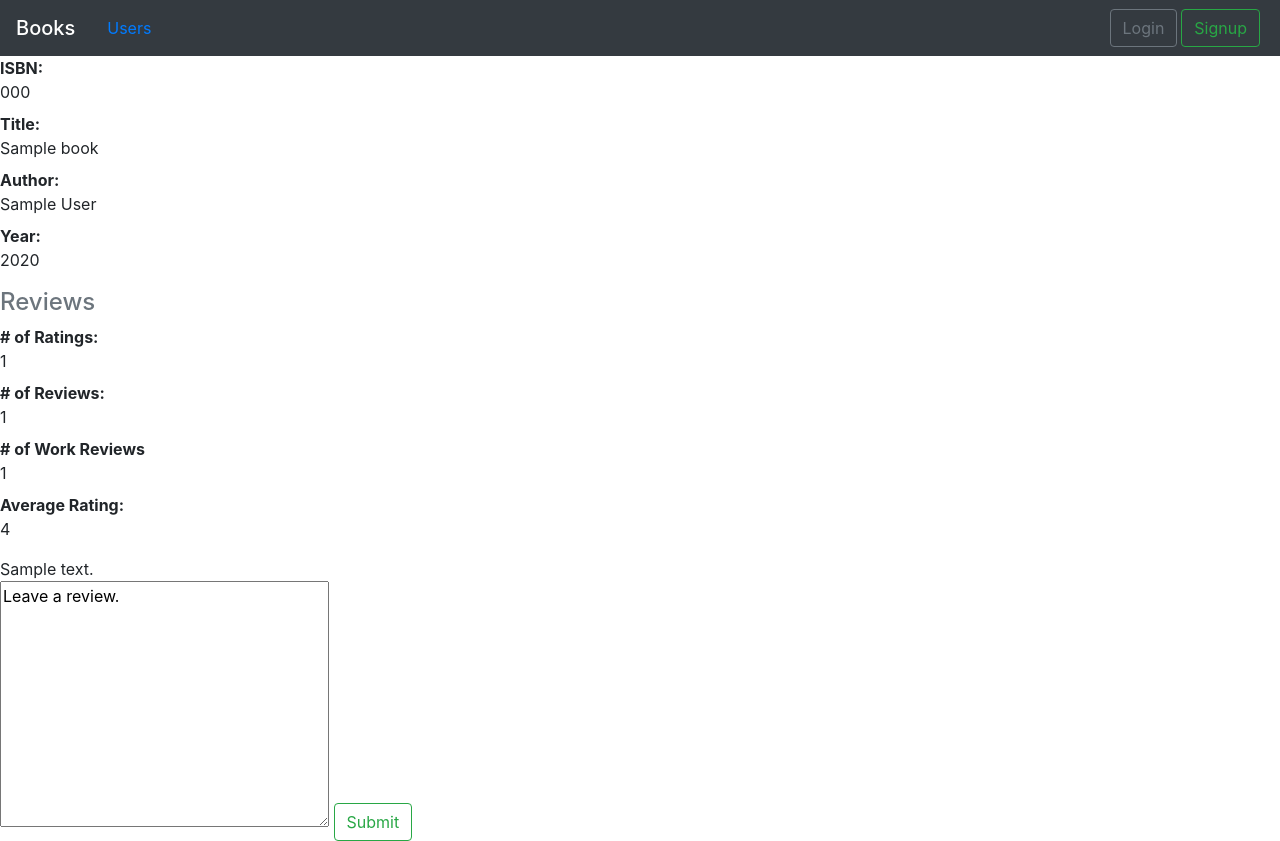
After one commit to brian-wynne/project1, a Flask app: template templates/book.html in a window 1280 px wide. The commit adds this page. Run offline with Flask 2, Linux system fonts and the light colour scheme; the template is opened without the code that fills it: most values are stand-ins (such as "Sample title", 1, 10 or a date in 2020); some libraries are stand-ins or nearby versions.

Commit message:
Added book searching and WiP Reviews

```diff
--- a/application.py
+++ b/application.py
@@ -1,41 +1,187 @@
 import os
-
-from flask import Flask, session, render_template
+import requests
+import json
+from flask import Flask, session, render_template, request, redirect, abort
 from flask_session import Session
 from sqlalchemy import create_engine
 from sqlalchemy.orm import scoped_session, sessionmaker
 
 app = Flask(__name__)
-
-# Check for environment variable
-if not os.getenv("DATABASE_URL"):
-    raise RuntimeError("DATABASE_URL is not set")
-
-# Configure session to use filesystem
 app.config["SESSION_PERMANENT"] = False
-# app.config["SESSION_TYPE"] = "filesystem"
+app.config['SESSION_TYPE'] = 'filesystem'
+app.config['SECRET_KEY'] = 'super secret key'
+app.secret_key = 'another super secret key!'
 Session(app)
 
 # Set up database
-engine = create_engine(os.getenv("DATABASE_URL"))
+engine = create_engine('postgresql://books:book@localhost:5432/project1')
 db = scoped_session(sessionmaker(bind=engine))
 
 
 @app.route("/")
 def index():
-    return render_template('index.html')
+    user = session.get('user')
+    if user is None:
+        return render_template('index.html')
+    else:
+        return render_template('index.html', user=user)
 
 
-@app.route("/login")
+@app.route("/login", methods=["GET", "POST"])
 def login():
+    session['user'] = None  # Force logout, the buttons should not be available if logged in
+    if request.method == 'POST':
+        name = request.form.get('inputUsername')
+        pswd = request.form.get('inputPassword')
+
+        results = db.execute(f"SELECT username, passwrd FROM users WHERE username='{name}' AND passwrd='{pswd}'")
+        row = results.fetchone()
+
+        if row is not None:     # Username found, password was correct
+            session['user'] = name
+            return redirect('/')
+        else:
+            return render_template('login.html', invalid_login=True)
+
     return render_template('login.html')
 
 
-@app.route("/signup")
+# TODO: Add sha256 hash
+@app.route("/signup", methods=["GET", "POST"])
 def signup():
-    return "Sign-up"
+    session['user'] = None  # Force logout, the buttons should not be available if logged in
+    if request.method == "POST":
+        name = request.form.get("inputUsername")
+        pswd = request.form.get("inputPassword")
+        pswd_c = request.form.get("inputConfirmPassword")
+
+        if pswd == pswd_c:
+            results = db.execute(f"SELECT username FROM users WHERE username='{name}'")
+            row = results.fetchone()
+
+            if row is not None:     # If username already exists
+                return render_template('signup.html', error_message="Username is invalid or already exists")
+            else:       # If the username does not exist we want to create the new user
+                db.execute(f"INSERT INTO users (username, passwrd) VALUES ('{name}', '{pswd}')")
+                db.commit()
+                session["user"] = name
+                return redirect('/')
+        else:
+            return render_template('signup.html', error_message="Passwords do not match")
+
+    return render_template('signup.html')
 
 
-@app.route("/login-failed")
-def login_failed():
-    return "Login failed"
+@app.route("/search", methods=["POST"])
+def search():
+    user = session.get('user')
+    if user is None or not user:
+        return render_template('index.html')
+
+    if request.method == "POST":
+        srch = request.form.get('inputSearch')
+        srch = remove_illegal_characters(srch)
+
+        if len(srch) == 4 and srch.isdigit() and 1000 <= int(srch) <= 9999:
+            results = db.execute(f"SELECT isbn, title, author, year FROM books WHERE year='{srch}' ORDER BY title, year")
+        else:
+            results = db.execute(f"""SELECT isbn, title, author, year FROM books WHERE
+                LOWER(isbn) LIKE '{srch.lower()}%' OR LOWER(title) LIKE '{srch.lower()}%' OR LOWER(author) LIKE '{srch.lower()}%' ORDER BY title, year""")
+
+        rows = results.fetchall()
+
+        if len(rows) > 1:   # Many results
+            return render_template('search.html', user=user, data=rows)
+        elif len(rows) == 1:   # One result, redirect to page
+            isbn = str(rows[0][0])
+            return redirect('/book/' + isbn)
+        else:    # No results
+            return render_template('search.html', user=user, data=None)
+
+    return render_template('index.html', user=user)
+
+
+@app.route('/book/<isbn>', methods=['GET', 'POST'])
+def book(isbn):
+    if request.method == 'GET':
+        user = session.get('user')
+        if user is None or not user:
+            return render_template('index.html')
+
+        req = requests.get("https://www.goodreads.com/book/review_counts.json", params={"key": "lug01wUST50dXrnx9lAew", "isbns": str(isbn)})
+        results = db.execute(f"SELECT title, author, year FROM books WHERE isbn='{isbn}' LIMIT 1")
+        rows = results.fetchall()
+
+        data = {
+            'isbn': isbn,
+            'title': rows[0][0],
+            'author': rows[0][1],
+            'year': rows[0][2]
+        }
+
+        results = db.execute(f"SELECT u.username, r.rating, r.text FROM reviews as r, users as u WHERE r.isbn='{isbn}' AND u.id=r.userid")
+        rows = results.fetchall()
+        return render_template('book.html', user=user, book=data, api=json.loads(req.text), reviews=rows)
+    else:
+        return submit_review(isbn)
+
+
+def submit_review(isbn):
+    user = session.get('user')
+    if user is None or not user:
+        abort(404)
+        return
+
+    review = request.form.get("inputReview")
+    rating = request.form.get("inputRating")
+    if int(rating) > 5:
+        rating = 5
+    elif int(rating) < 0:
+        rating = 0
+
+    db.execute(f"INSERT INTO reviews(userid, text, rating, isbn) VALUES((SELECT id FROM users WHERE username='{user}'), '{review}', '{rating}', '{isbn}')")
+    db.commit()
+
+    return redirect('/book/' + isbn)
+
+
+@app.route('/api/<isbn>', methods=['GET'])
+def api(isbn):
+    results = db.execute(f"SELECT title, author, year FROM books WHERE isbn='{isbn}'")
+    rows = results.fetchall()
+
+    if not rows:
+        abort(404)
+
+    data = {
+        'isbn': isbn,
+        'title': rows[0][0],
+        'author': rows[0][1],
+        'year': rows[0][2]
+    }
+
+    return json.dumps(data)
+
+
+@app.errorhandler(404)
+def page_not_found(e):
+    return render_template('404.html'), 404
+
+
+def remove_illegal_characters(string):
+    illegals = [';', '(', ')', '+', '=', '-', '{', '}']
+    for illegal in illegals:
+        string = string.replace(illegal, '')
+
+    return string
+
+
+@app.route("/logout")
+def logout():
+    session['user'] = None
+    return redirect('/')
+
+
+if __name__ == '__main__':
+    app.debug = True
+    app.run()
--- a/templates/base_layout.html
+++ b/templates/base_layout.html
@@ -11,8 +11,13 @@
             <a class="navbar-brand mb-0 h1" href="/">Books</a>
 
             <a class="nav-link active mr-auto" href="#">Users</a>
-            <a class="btn btn-outline-secondary mr-1" type="button" href="/login">Login</a>
-            <a class="btn btn-outline-success mr-1" type="button" href="/signup">Signup</a>
+            {% if not user %}
+                <a class="btn btn-outline-secondary mr-1" type="button" href="/login">Login</a>
+                <a class="btn btn-outline-success mr-1" type="button" href="/signup">Signup</a>
+            {% else %}
+                <span class="text-muted" style="margin: 10px;">[Logged in as {{ user }}]</span>
+                <a class="btn btn-outline-secondary mr-1" type="button" href="/logout">Logout</a>
+            {% endif %}
 
         </nav>
         <div class="block-content">
--- /dev/null
+++ b/templates/book.html
@@ -0,0 +1,47 @@
+{% extends 'base_layout.html' %}
+
+{% block title %}Book{% endblock %}
+
+{% block content %}
+    <div>
+    {% if book %}
+        <dl>
+            <dt>ISBN:</dt>
+            <dd>{{ book.isbn }}</dd>
+            <dt>Title:</dt>
+            <dd>{{ book.title }}</dd>
+            <dt>Author:</dt>
+            <dd>{{ book.author }}</dd>
+            <dt>Year:</dt>
+            <dd>{{ book.year }}</dd>
+        </dl>
+        <div>
+            <h4 class="text-muted">Reviews</h4>
+            {% if api %}
+                <dl>
+                    <dt># of Ratings:</dt>
+                    <dd>{{ api.books[0].ratings_count }}</dd>
+                    <dt># of Reviews:</dt>
+                    <dd>{{ api.books[0].reviews_count }}</dd>
+                    <dt># of Work Reviews</dt>
+                    <dd>{{ api.books[0].work_reviews_count }}</dd>
+                    <dt>Average Rating:</dt>
+                    <dd>{{ api.books[0].average_rating }}</dd>
+                </dl>
+            {% endif %}
+            {% if reviews %}
+            <div>
+                {{ reviews }}
+            </div>
+            {% endif %}
+        </div>
+        <div>
+            <form action="/book/{{ book.isbn }}" method="POST">
+                <textarea id="book_review" name="inputReview" rows="10" cols="30">Leave a review.</textarea>
+                <input type="hidden" name="inputRating" value="5"/>
+                <button class="btn btn-outline-success" type="submit">Submit</button>
+            </form>
+        </div>
+    </div>
+    {% endif %}
+{% endblock %}
```
Also changed, not shown: requirements.txt (+4 -3 lines), templates/404.html (added, +9 -0 lines), templates/index.html (+16 -1 lines), templates/login.html (+16 -4 lines), templates/search.html (added, +32 -0 lines), templates/signup.html (added, +26 -0 lines), templates/css/index.css (line endings or trailing spaces).
